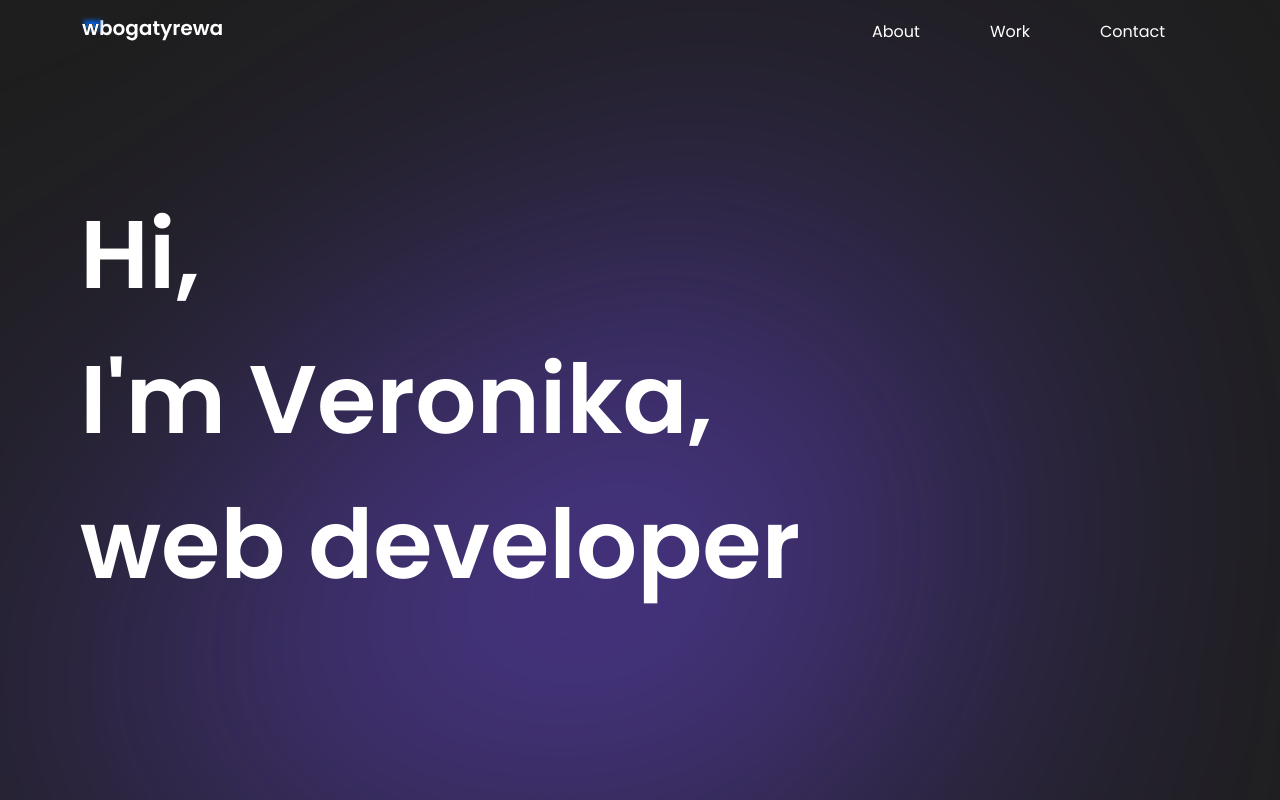
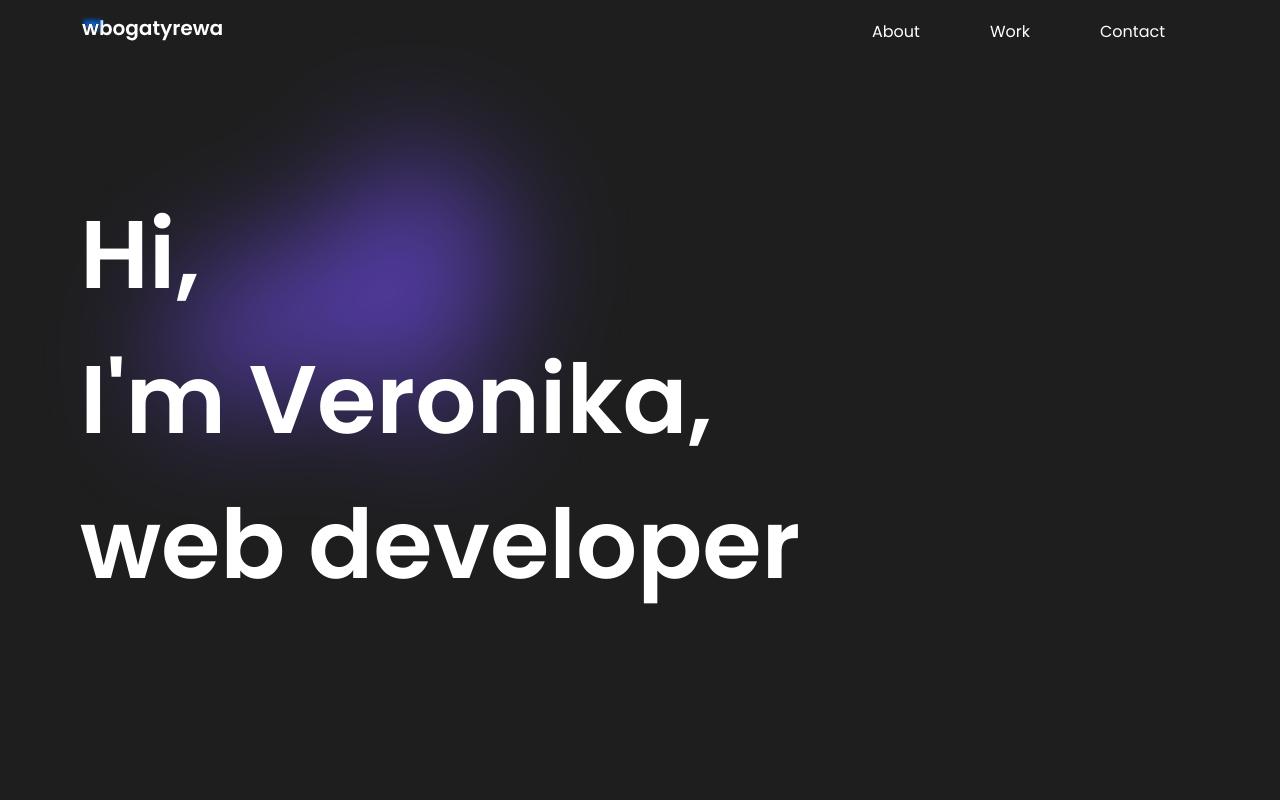
Before and after one commit to wbogatyrewa/portfolio, a React (Create React App) app: page / in a window 1280 px wide. Shown: the top 800 px of the page. Built offline with nearby package versions, Linux system fonts and the light colour scheme.

Commit message:
change gradient position

```diff
--- a/src/App.style.ts
+++ b/src/App.style.ts
@@ -6,4 +6,16 @@ export const AnimatedGradientContainer = styled.div`
   top: 0;
   left: 0;
   z-index: -1;
+
+  @media (min-width: 768px) {
+    width: 80%;
+    top: 5vw;
+    left: 10vw;
+  }
+
+  @media (min-width: 1140px) {
+    width: 40%;
+    top: 5vw;
+    left: 10vw;
+  }
 `;
--- a/src/components/AnimatedGradient/AnimatedGradient.style.ts
+++ b/src/components/AnimatedGradient/AnimatedGradient.style.ts
@@ -1,8 +1,8 @@
 import styled from "@emotion/styled";
 
 export const GradientSVG = styled.svg`
-  opacity: 0.9;
-  --tw-blur: blur(15vw);
+  opacity: 0.8;
+  --tw-blur: blur(5vw);
   filter: var(--tw-blur);
 `;
 
```
